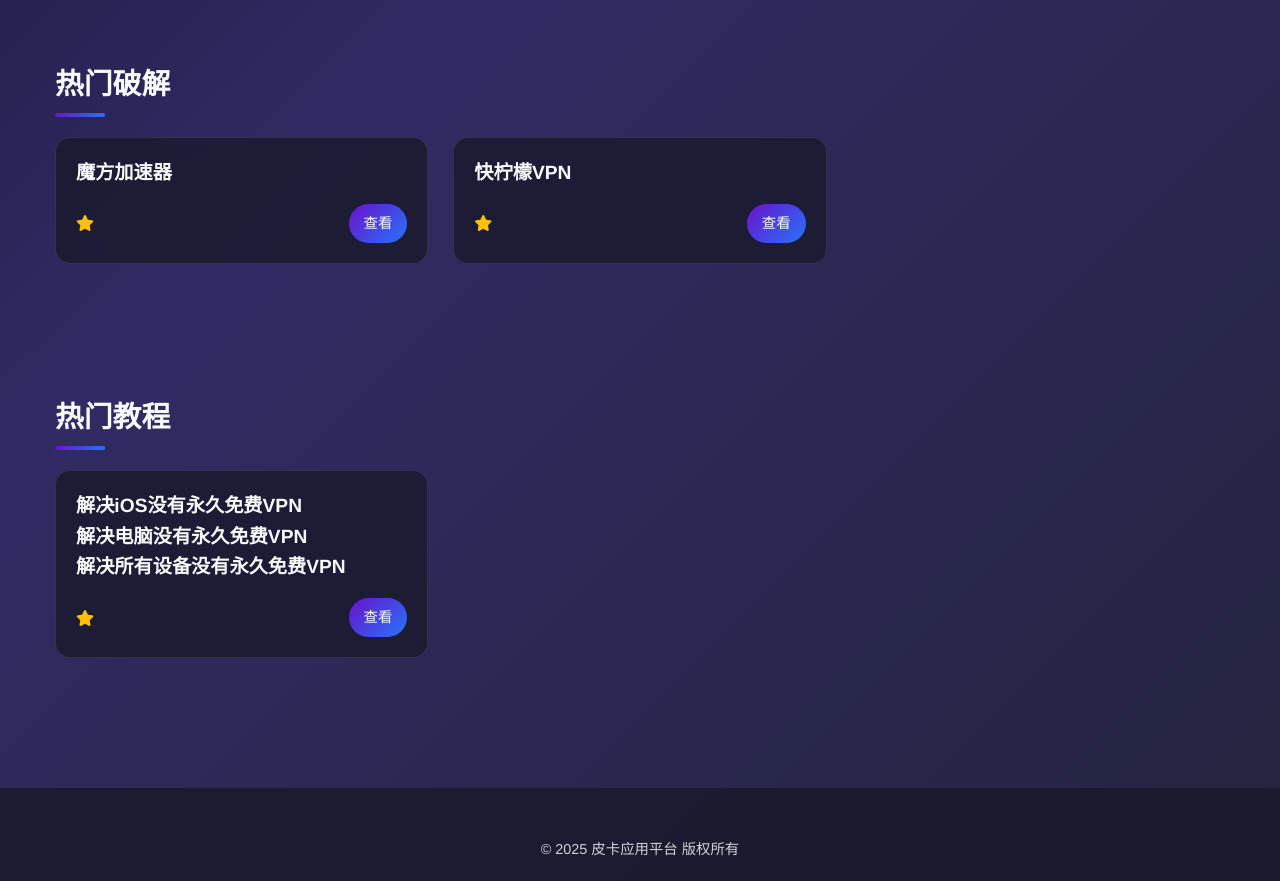
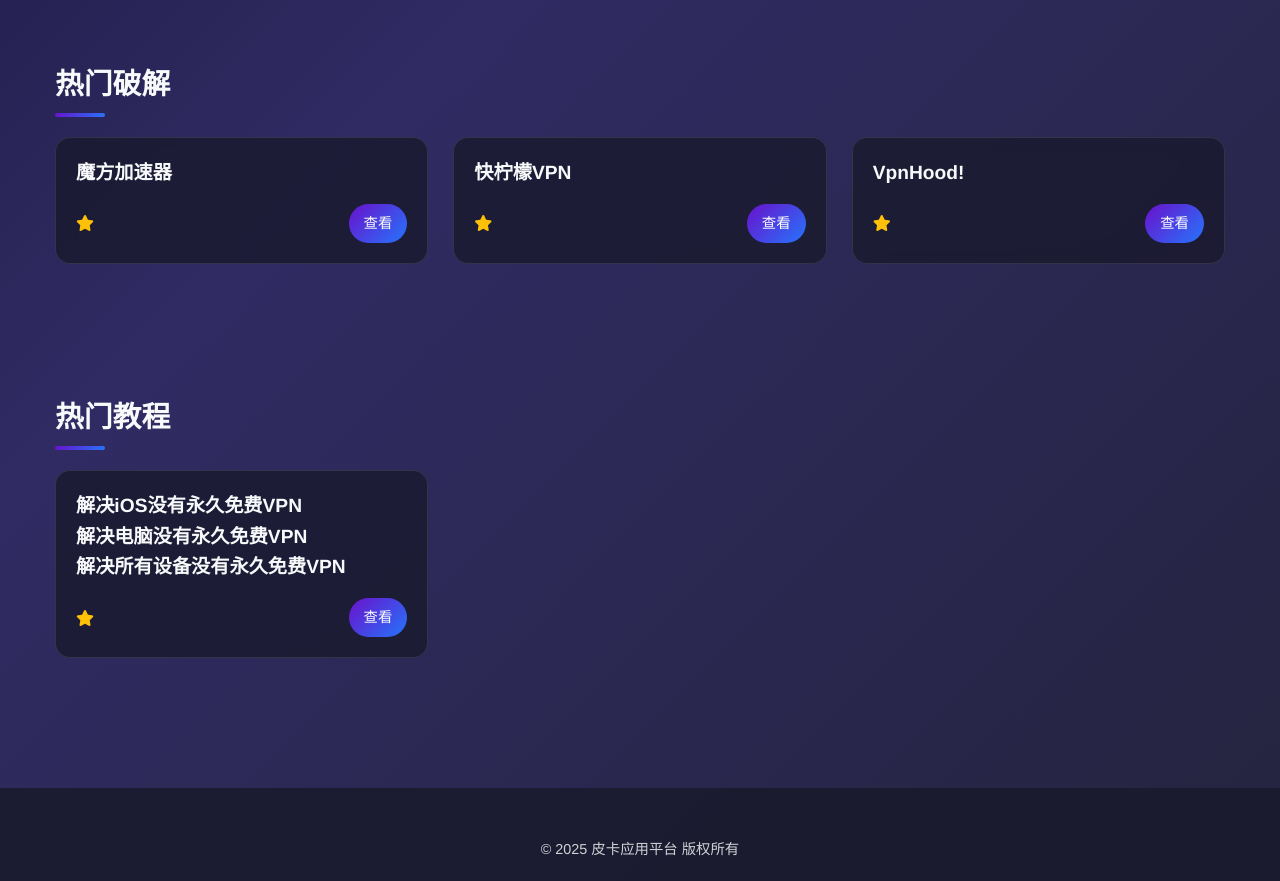
Before and after one commit to huixiao666/pk112, a plain HTML site: page index.html in a window 1280 px wide. Shown: the part 1180-2061 px from the top of the page. Drawn offline with Linux system fonts and the light colour scheme.

Commit message:
Update index.html

```diff
--- a/index.html
+++ b/index.html
@@ -1059,6 +1059,20 @@
                     </div>
             </div>
 
+            <div class="card">
+                    <div class="card-content">
+                        <h3 class="card-title">VpnHood!</h3>
+                        <p class="card-desc"></p>
+                        <div class="card-footer">
+                            <div class="card-rating">
+                                <i class="fas fa-star"></i>
+
+                            </div>
+                            <a href="https://huixiao666.github.io/pk11219/" class="card-button">查看</a>
+                        </div>
+                    </div>
+            </div>
+
 </main>
 
 
```
